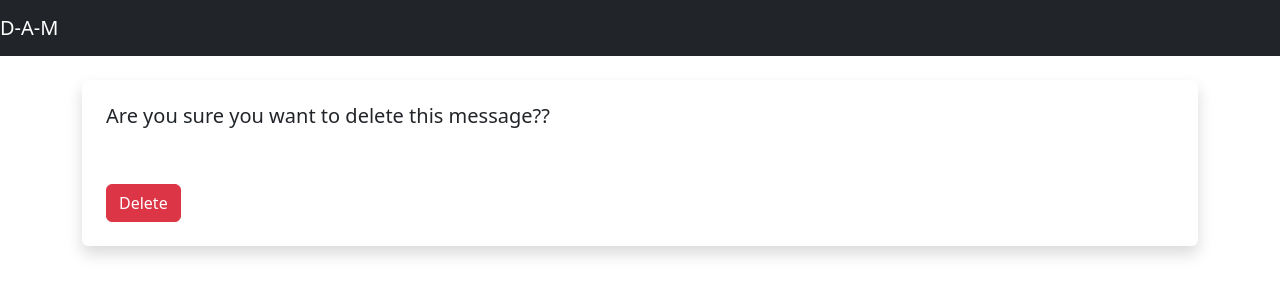
After one commit to mohamad-liyaghi/django-anonmarket, a Django app: template apps/message/templates/message/delete-message.html in a window 1280 px wide. The commit adds this page. Shown: the top 300 px of the page. Run offline with Django 4.2, Linux system fonts and the light colour scheme; the template is opened without the code that fills it, so the values that code supplies are empty.

Commit message:
Delete message added

```diff
--- a/apps/message/templates/message/chat-detail.html
+++ b/apps/message/templates/message/chat-detail.html
@@ -26,6 +26,12 @@
                                           <path d="m13.498.795.149-.149a1.207 1.207 0 1 1 1.707 1.708l-.149.148a1.5 1.5 0 0 1-.059 2.059L4.854 14.854a.5.5 0 0 1-.233.131l-4 1a.5.5 0 0 1-.606-.606l1-4a.5.5 0 0 1 .131-.232l9.642-9.642a.5.5 0 0 0-.642.056L6.854 4.854a.5.5 0 1 1-.708-.708L9.44.854A1.5 1.5 0 0 1 11.5.796a1.5 1.5 0 0 1 1.998-.001zm-.644.766a.5.5 0 0 0-.707 0L1.95 11.756l-.764 3.057 3.057-.764L14.44 3.854a.5.5 0 0 0 0-.708l-1.585-1.585z"/>
                                         </svg>
                                     </a>
+                                    <a href="{% url 'message:delete-message' message.id %}">
+                                        <svg xmlns="http://www.w3.org/2000/svg" width="16" height="16" fill="currentColor" class="bi bi-trash" viewBox="0 0 16 16">
+                                          <path d="M5.5 5.5A.5.5 0 0 1 6 6v6a.5.5 0 0 1-1 0V6a.5.5 0 0 1 .5-.5zm2.5 0a.5.5 0 0 1 .5.5v6a.5.5 0 0 1-1 0V6a.5.5 0 0 1 .5-.5zm3 .5a.5.5 0 0 0-1 0v6a.5.5 0 0 0 1 0V6z"/>
+                                          <path fill-rule="evenodd" d="M14.5 3a1 1 0 0 1-1 1H13v9a2 2 0 0 1-2 2H5a2 2 0 0 1-2-2V4h-.5a1 1 0 0 1-1-1V2a1 1 0 0 1 1-1H6a1 1 0 0 1 1-1h2a1 1 0 0 1 1 1h3.5a1 1 0 0 1 1 1v1zM4.118 4 4 4.059V13a1 1 0 0 0 1 1h6a1 1 0 0 0 1-1V4.059L11.882 4H4.118zM2.5 3V2h11v1h-11z"/>
+                                        </svg>
+                                    </a>
                                 </footer>
                             {% endif %}
                         {% endif %}
--- /dev/null
+++ b/apps/message/templates/message/delete-message.html
@@ -0,0 +1,13 @@
+{% extends 'base/_base.html' %}
+
+{% block title %} Delete Message{% endblock title %}
+
+{% block body %}
+
+<form action="" method="post"> {% csrf_token %}
+    <h5>Are you sure you want to delete this message??</h5>
+    <br><br>
+    <button class="btn btn-danger">Delete</button>
+</form>
+
+{% endblock body %}
--- a/apps/message/urls.py
+++ b/apps/message/urls.py
@@ -10,6 +10,8 @@ urlpatterns = [
     path("chat-detail/<int:id>/<str:code>/", views.ChatDetail.as_view(), name="chat-detail"),
 
     path("update-message/<int:id>/", views.UpdateMessage.as_view(), name="update-message"),
+    path("delete-message/<int:id>/", views.DeleteMessage.as_view(), name="delete-message"),
+
 
 
 ]
```
Also changed, not shown: apps/message/views.py (+21 -3 lines).
